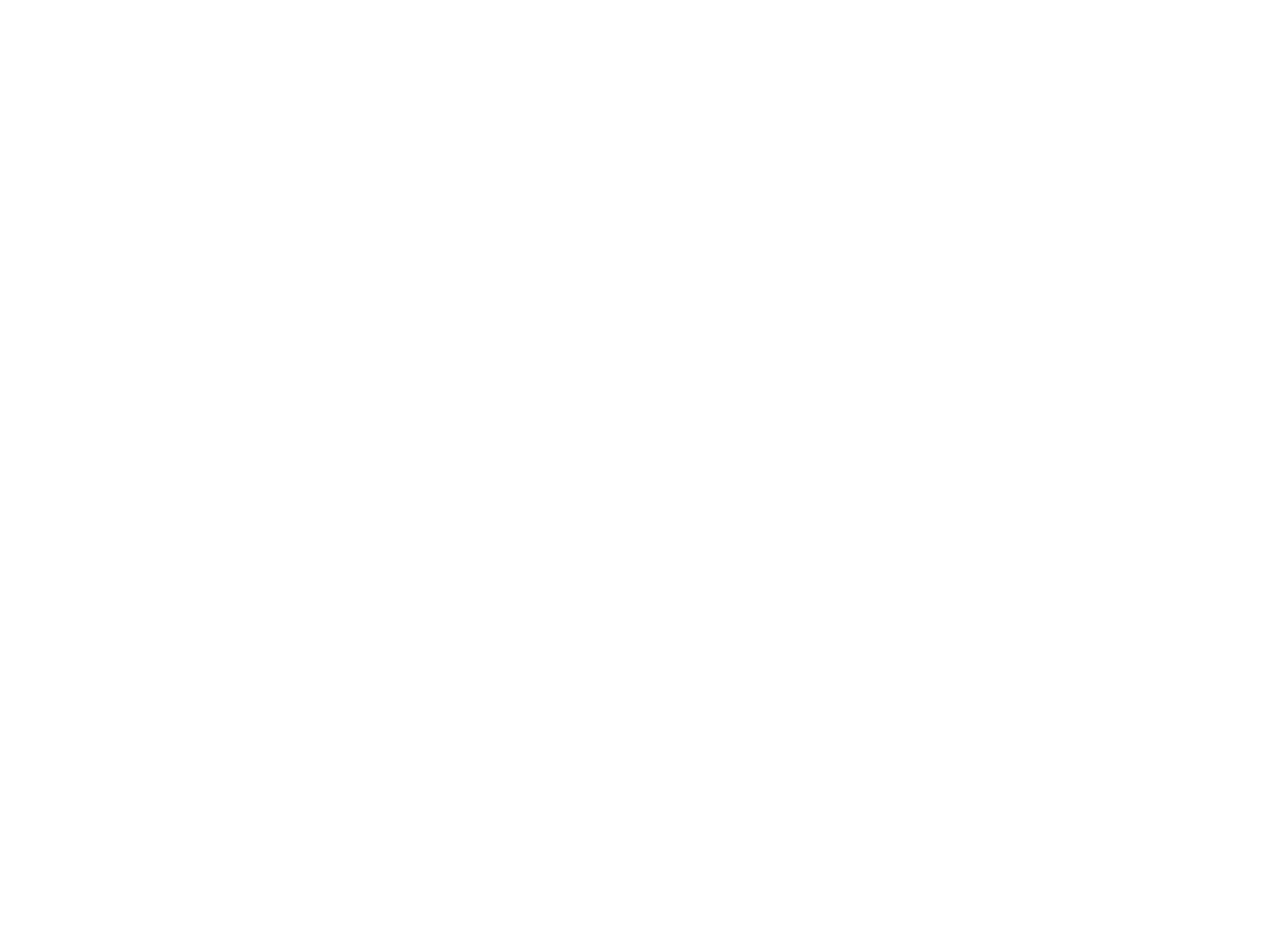
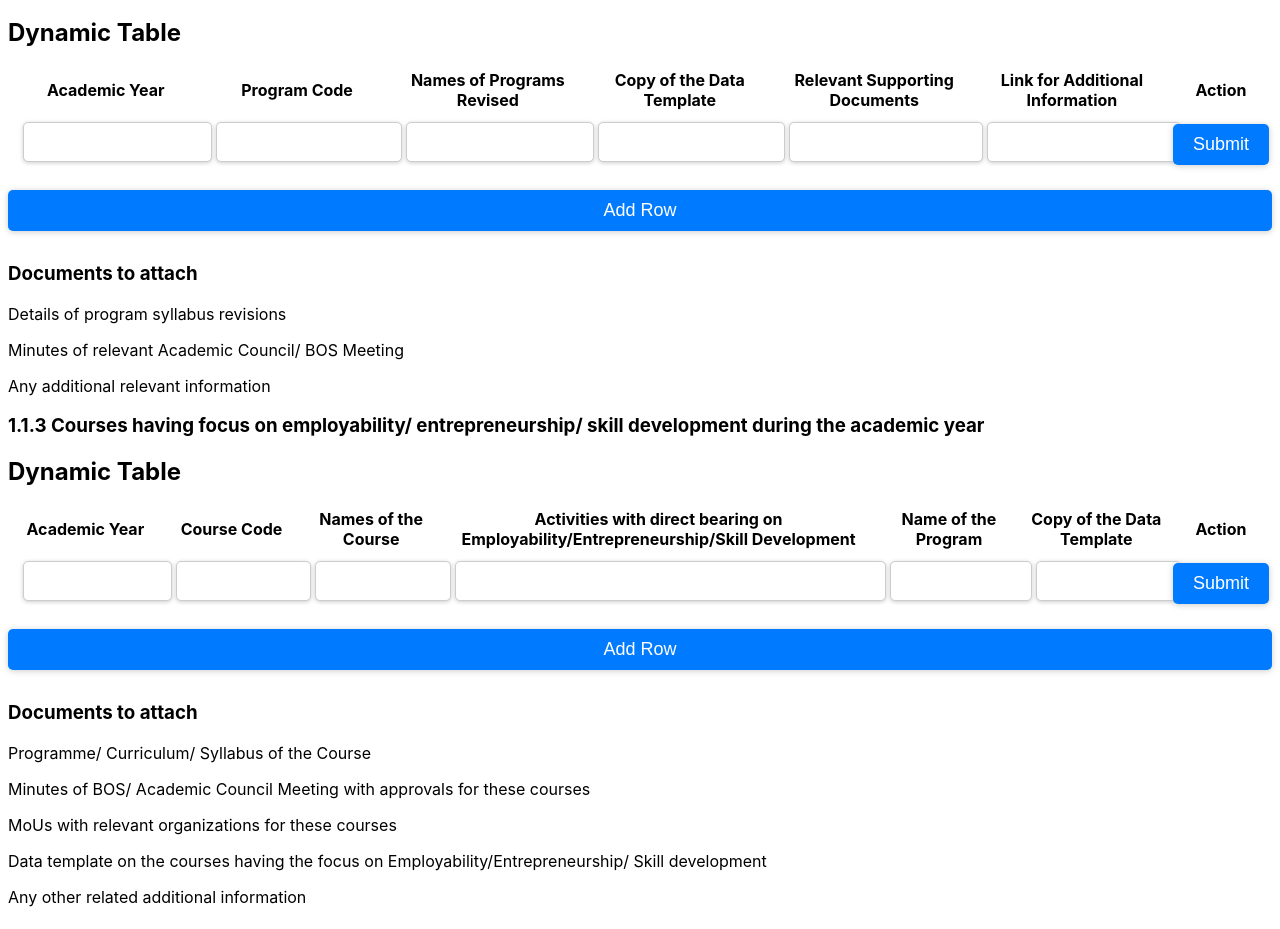
Before and after one commit to msMukesh/naac_projv, a React (Vite) app: page /criterion1 in a window 1280 px wide. Shown: the part 467-1396 px from the top of the page. Before the commit the page ends 800 px from the top, so only its background shows below. Built offline with nearby package versions, Linux system fonts and the light colour scheme; no server answers.

Commit message:
Added key indicator1

```diff
--- a/src/components/criterion1.jsx
+++ b/src/components/criterion1.jsx
@@ -1,16 +1,166 @@
-import React from 'react'
+import React, { useState} from 'react'
 import NavBar from './Navbar'
 
 function criterion1() {
+    const [rowCount, setRowCount] = useState(1);
+    const [tableData, setTableData] = useState([Array(6).fill('')]);
+
+    const handleAddRow = () => {
+      setRowCount(rowCount + 1);
+      setTableData([...tableData, Array(6).fill('')]);
+    };
+
+    const handleInputChange = (rowIndex, columnIndex, value) => {
+      const newData = [...tableData];
+      newData[rowIndex][columnIndex] = value;
+      setTableData(newData);
+    };
+
+    const handleSubmit = (rowIndex) => {
+      // Handle submission logic here for the specific row
+      console.log("Submitted row data:", tableData[rowIndex]);
+    };
+
+    const [showForm, setShowForm] = useState(false);
+
+    const toggleForm = () => {
+      setShowForm(!showForm);
+    };
+
   return (
     <>
       <NavBar/>
       <h1>I. CURRICULAR ASPECTS (150 Points)</h1>
-      <h2>Key Indicator - 1.1: Curriculum Design & Development
+      <h2>Key Indicator - 1.1: Curriculum Design & Development</h2>
+      <p>1.1.1 Curricula developed and implemented have relevance to the local/ national / regional/global developmental needs which is reflected with learning objectives including Programme outcomes (POs), Programme specific outcomes (PSOs) and course outcomes (Cos) of all the Programme offered by the University.</p>
+      <p>Write description in maximum of 500 words File Description</p>
+      <textarea placeholder='Enter your text here'/>
+      <h3>1.1.2 Programmes where syllabus revision was carried out during the academic year </h3>
+      <div>
+      <h2>Dynamic Table</h2>
+      <table>
+        <thead>
+          <tr>
+            <th>Academic Year</th>
+            <th>Program Code</th>
+            <th>Names of Programs Revised</th>
+            <th>Copy of the Data Template</th>
+            <th>Relevant Supporting Documents</th>
+            <th>Link for Additional Information</th>
+            <th>Action</th>
+          </tr>
+        </thead>
+        <tbody>
+          {tableData.map((row, rowIndex) => (
+            <tr key={rowIndex}>
+              {row.map((cell, columnIndex) => (
+                <td key={columnIndex}>
+                  <input
+                    type="text"
+                    value={cell}
+                    onChange={(e) => handleInputChange(rowIndex, columnIndex, e.target.value)}
+                  />
+                </td>
+              ))}
+              <td>
+                <button onClick={() => handleSubmit(rowIndex)}>Submit</button>
+              </td>
+            </tr>
+          ))}
+        </tbody>
+      </table>
+      <button onClick={handleAddRow}>Add Row</button>
 
+      <h3>Documents to attach</h3>
+            <p>Details of program syllabus revisions</p>
+            {/*<input type="file" onChange={handleFile311Change} />
+            <button onClick={handleUpload311} disabled={uploading311 || uploaded311}>
+              {uploading311 ? "Uploading..." : uploaded311 ? "Uploaded" : "Upload"}
+            </button>
+              {error311 && <div className="error">{error311}</div>} */}
 
+            <p>Minutes of relevant Academic Council/ BOS Meeting</p>
+           {/* <input type="file" onChange={handleFile311Change} />
+            <button onClick={handleUpload311} disabled={uploading311 || uploaded311}>
+              {uploading311 ? "Uploading..." : uploaded311 ? "Uploaded" : "Upload"}
+            </button>
+            {error311 && <div className="error">{error311}</div>} */}
 
-</h2>
+             <p>Any additional relevant information</p>
+          {/*  <input type="file" onChange={handleFile311Change} />
+            <button onClick={handleUpload311} disabled={uploading311 || uploaded311}>
+              {uploading311 ? "Uploading..." : uploaded311 ? "Uploaded" : "Upload"}
+            </button>
+            {error311 && <div className="error">{error311}</div>} */}
+    </div>
+            <h3>1.1.3 Courses having focus on employability/ entrepreneurship/ skill development during the academic year</h3>
+            <div>
+      <h2>Dynamic Table</h2>
+      <table>
+        <thead>
+          <tr>
+            <th>Academic Year</th>
+            <th>Course Code</th>
+            <th>Names of the Course</th>
+            <th>Activities with direct bearing on Employability/Entrepreneurship/Skill Development</th>
+            <th>Name of the Program</th>
+            <th>Copy of the Data Template</th>
+            <th>Action</th>
+          </tr>
+        </thead>
+        <tbody>
+          {tableData.map((row, rowIndex) => (
+            <tr key={rowIndex}>
+              {row.map((cell, columnIndex) => (
+                <td key={columnIndex}>
+                  <input
+                    type="text"
+                    value={cell}
+                    onChange={(e) => handleInputChange(rowIndex, columnIndex, e.target.value)}
+                  />
+                </td>
+              ))}
+              <td>
+                <button onClick={() => handleSubmit(rowIndex)}>Submit</button>
+              </td>
+            </tr>
+          ))}
+        </tbody>
+      </table>
+      <button onClick={handleAddRow}>Add Row</button>
+
+      <h3>Documents to attach</h3>
+            <p>Programme/ Curriculum/ Syllabus of the Course</p>
+            {/*<input type="file" onChange={handleFile311Change} />
+            <button onClick={handleUpload311} disabled={uploading311 || uploaded311}>
+              {uploading311 ? "Uploading..." : uploaded311 ? "Uploaded" : "Upload"}
+            </button>
+              {error311 && <div className="error">{error311}</div>} */}
+
+            <p>Minutes of BOS/ Academic Council Meeting with approvals for these courses</p>
+           {/* <input type="file" onChange={handleFile311Change} />
+            <button onClick={handleUpload311} disabled={uploading311 || uploaded311}>
+              {uploading311 ? "Uploading..." : uploaded311 ? "Uploaded" : "Upload"}
+            </button>
+            {error311 && <div className="error">{error311}</div>} */}
+
+             <p>MoUs with relevant organizations for these courses</p>
+          {/*  <input type="file" onChange={handleFile311Change} />
+            <button onClick={handleUpload311} disabled={uploading311 || uploaded311}>
+              {uploading311 ? "Uploading..." : uploaded311 ? "Uploaded" : "Upload"}
+            </button>
+            {error311 && <div className="error">{error311}</div>} */}
+            <p>Data template on the courses having the focus on Employability/Entrepreneurship/ Skill development</p>
+            <p>Any other related additional information</p>
+    </div>
+    <div>
+      <h2>Key Indicator – 1.2:  Academic Flexibility</h2>
+      <button onClick={toggleForm}>{showForm ? 'Hide Form' : 'Show Form'}</button>
+      {showForm && (
+        <h3>1.2.1  New Courses introduced during the academic year</h3>
+
+      )}
+    </div>
     </>
   )
 }
```
